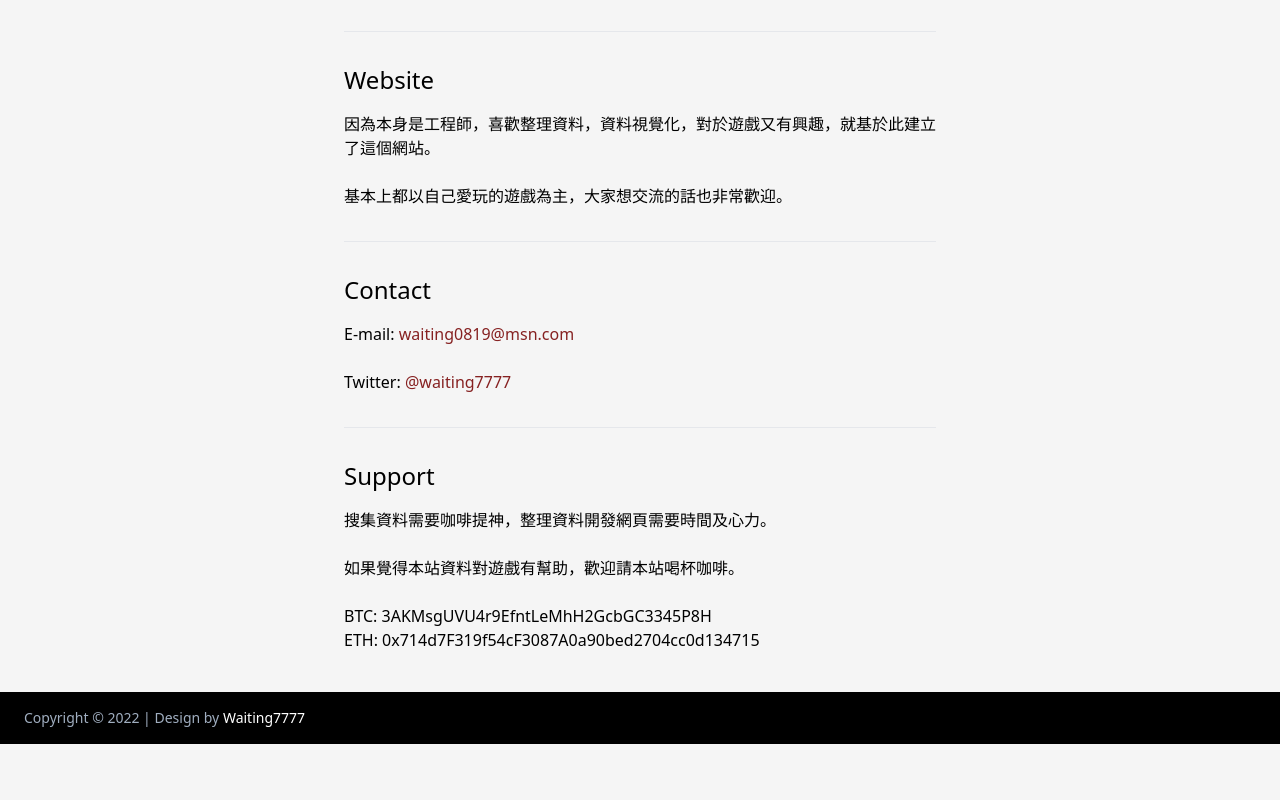
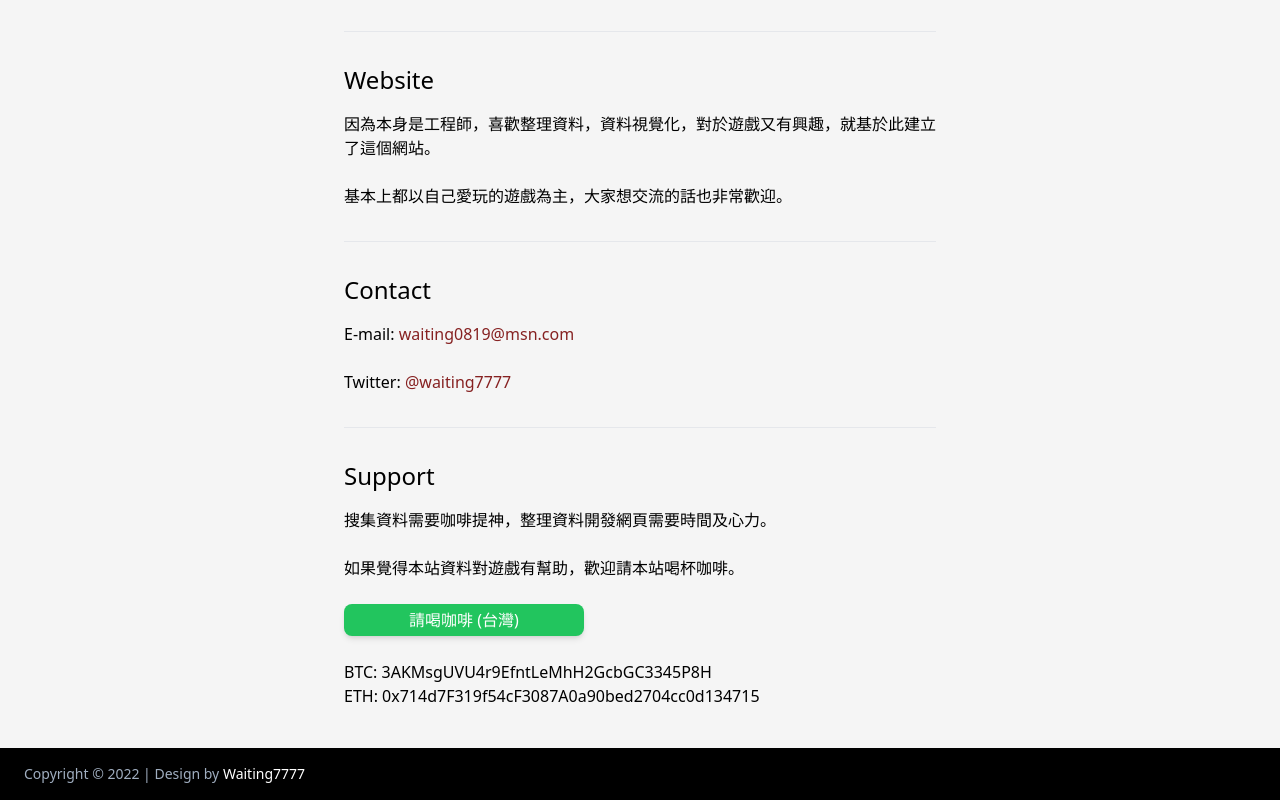
Before and after one commit to waiting7777/fire-emblem-warriors-three-hopes, a Next.js app: page /about in a window 1280 px wide. Shown: the part 654-1454 px from the top of the page. Before the commit the page ends 1398 px from the top, so only its background shows below. Built offline with nearby package versions, Linux system fonts and the light colour scheme.

Commit message:
update donate button

```diff
--- a/pages/about.tsx
+++ b/pages/about.tsx
@@ -42,6 +42,10 @@ const about = () => {
           <br/><br/>
           如果覺得本站資料對遊戲有幫助，歡迎請本站喝杯咖啡。
           <br/><br/>
+          <button className="bg-green-500 text-center py-2 text-white w-[240px] inline-block leading-none shadow-md rounded-lg">
+            <a href="https://payment.opay.tw/Broadcaster/Donate/5CA79D0E8EB2B42ACB52A3860952EB07" target="_blank" rel="noreferrer">請喝咖啡 (台灣)</a>
+          </button>
+          <br/><br/>
           BTC: 3AKMsgUVU4r9EfntLeMhH2GcbGC3345P8H
           <br/>
           ETH: 0x714d7F319f54cF3087A0a90bed2704cc0d134715
```
